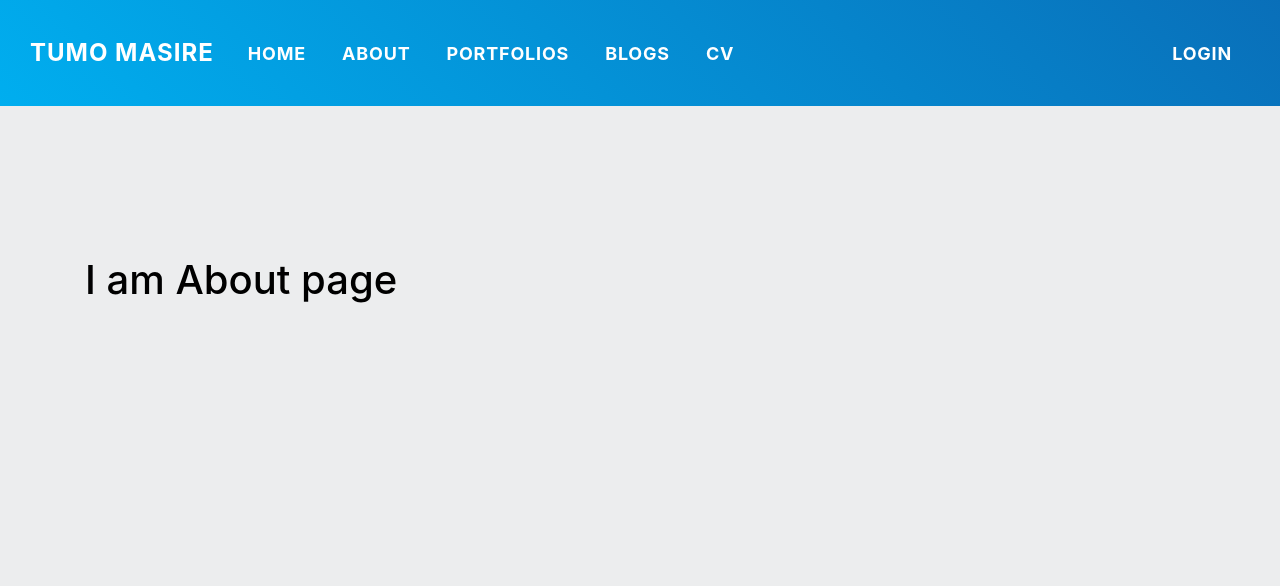
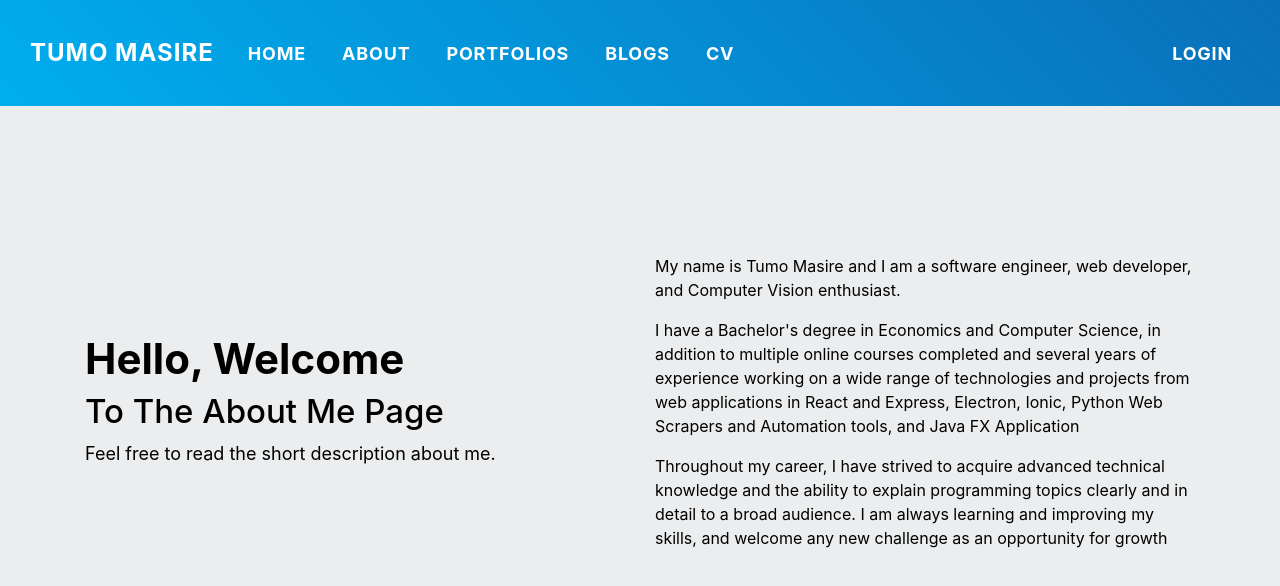
Before and after one commit to TumoM/Portfolio-Tumo, a Next.js app: page /about in a window 1280 px wide. Shown: the top 586 px of the page. Built offline with nearby package versions, Linux system fonts and the light colour scheme; no server answers.

Commit message:
About page done

```diff
--- a/components/layouts/BaseLayout.tsx
+++ b/components/layouts/BaseLayout.tsx
@@ -2,10 +2,10 @@
 import Header from "components/shared/Header"
 import { ToastContainer } from 'react-toastify';
 const BaseLayout = (props) => {
-    const { className, children, user, loading, navClass="with-bg" } = props;
+    const { className, children, user, loading, navClass=" ", isFlipping = false } = props;
     return (
       <div className="layout-container">
-        <Header className={navClass} user={user} loading={loading} />
+        <Header className={navClass + ` ${isFlipping? "with-bg-orange" : "with-bg-blue"}`} user={user} loading={loading} />
         <main className={`cover ${className}`}>
           <div className="wrapper">
             {children}
--- a/pages/about.tsx
+++ b/pages/about.tsx
@@ -1,16 +1,54 @@
 
 import BaseLayout from 'components/layouts/BaseLayout'
-import React from 'react'
+import React, {useEffect} from 'react'
 import BasePage from 'components/BasePage'
 import { useUser } from '@auth0/nextjs-auth0';
+import {Col, Row} from 'reactstrap';
 
 
 const About = () =>  {
   const { user, error, isLoading } = useUser();
+
+  useEffect(() => {
+    return () => {
+      // @ts-ignore
+      (window).__isAboutLoaded = true
+    }
+  })
+
+  const createFadeInClass = (tag = "fadein") => {
+    if (typeof window !== 'undefined'){
+      return window.__isAboutLoaded ? '' : tag
+    }
+    return 'fadein'
+  }
   return (
     <BaseLayout user={user} loading={isLoading}>
-      <BasePage>
-        <h1>I am About page</h1>
+      <BasePage className={'about-page'}>
+        <Row className="mt-5">
+          <Col md="6">
+            <div className="left-side">
+              <h1 className={`title ${createFadeInClass()}`}>Hello, Welcome</h1>
+              <h4 className={`subtitle ${createFadeInClass()}`}>To The About Me Page</h4>
+              <p className={`subsubTitle ${createFadeInClass()}`}>Feel free to read the short description about me.</p>
+            </div>
+          </Col>
+          <Col md="6">
+            <div className={` ${createFadeInClass("fadein-delay")}`}>
+              <p>My name is Tumo Masire and I am a software engineer, web developer, and Computer Vision enthusiast. </p>
+              <p>
+                I have a Bachelor&apos;s degree in Economics and Computer Science, in addition to multiple online courses completed
+                and several years of experience working on a wide range of technologies and projects from web applications in React and Express,
+                Electron, Ionic, Python Web Scrapers and Automation tools, and Java FX Application
+              </p>
+              <p>
+                Throughout my career, I have strived to acquire advanced technical knowledge and the ability to explain
+                programming topics clearly and in detail to a broad audience. I am always learning and improving my skills,
+                and welcome any new challenge as an opportunity for growth
+              </p>
+            </div>
+          </Col>
+        </Row>
       </BasePage>
     </BaseLayout>
   )
--- a/pages/index.tsx
+++ b/pages/index.tsx
@@ -34,7 +34,8 @@ const Index = () => {
       user={user}
       loading={isLoading}
       className={`cover ${isFlipping ? 'cover-orange' : 'cover-blue'}`}
-      navClass='nav-dark'
+      // navClass=' '
+      isFlipping={isFlipping}
     >
       <div className="main-section">
         <div className="background-image">
--- /dev/null
+++ b/styles/_about.scss
@@ -0,0 +1,74 @@
+// MIXINS
+@mixin background-cover() {
+  -webkit-background-size: cover;
+  -moz-background-size: cover;
+  -o-background-size: cover;
+  background-size: cover;
+}
+
+@mixin animation($animationType) {
+  -webkit-animation: $animationType; /* Safari, Chrome and Opera > 12.1 */
+  -moz-animation: $animationType; /* Firefox < 16 */
+  -ms-animation: $animationType; /* Internet Explorer */
+  -o-animation: $animationType; /* Opera < 12.1 */
+  animation: $animationType;
+}
+
+@mixin animation-fill-mode($animationMode) {
+  -webkit-animation-fill-mode: $animationMode;  /* this makes sure that after animation is done we remain at the last keyframe value (opacity: 1)*/
+  -moz-animation-fill-mode: $animationMode;
+  animation-fill-mode: $animationMode;
+}
+
+@mixin animation-delay($detail) {
+  -webkit-animation-delay: $detail;
+  -moz-animation-delay: $detail;
+  animation-delay: $detail;
+}
+
+.about-page {
+  .left-side {
+    margin-top: 10vh;
+    color: black;
+    text-align: left;
+  }
+
+  .fadein {
+    opacity: 0;
+
+    @include animation(fadein 2s);
+    @include animation-fill-mode(forwards);
+  }
+
+  .fadein-delay {
+    opacity: 0;
+    @include animation-delay(5.0s);
+    @include animation(fadein 5s);
+    @include animation-fill-mode(forwards);
+  }
+
+  .title {
+    @include animation-delay(0.7s);
+    font-size: 42px;
+    font-weight: bold;
+  }
+
+  .subtitle {
+    @include animation-delay(2.2s);
+    font-size: 33px;
+  }
+
+  .subsubTitle {
+    @include animation-delay(3.6s);
+    font-size: 18px;
+  }
+
+  @keyframes fadein {
+    from { opacity: 0; }
+    to   { opacity: 1; }
+  }
+  @keyframes fadein-delay {
+    from { opacity: 0; }
+    to   { opacity: 1; }
+  }
+}
--- a/styles/components/_header.scss
+++ b/styles/components/_header.scss
@@ -10,8 +10,13 @@
 
     }
 
-    &.with-bg {
+    &.with-bg-blue {
       background-image: linear-gradient(45deg,#00aeef 0%,#096fb9 100%);
+      padding:30px;
+    }
+
+    &.with-bg-orange {
+      background-image: linear-gradient(45deg, rgb(254, 202, 83), rgb(253, 157, 97));
       padding:30px;
     }
 
--- a/styles/main.scss
+++ b/styles/main.scss
@@ -5,6 +5,7 @@
 // Pages
 @import './index';
 @import './portfolios';
+@import './about';
 
 html, body {
   width: 100%;
@@ -28,11 +29,11 @@ html, body {
 }
 
 .base-page {
-  padding-top: 150px;
+  padding-top: 100px;
   color: black;
   background-color: #ecedee;
   min-height: 100vh;
-  padding: 150px 0;
+  //padding: 150px 0;
 
   .page-header-title {
     font-weight: bold;
```
